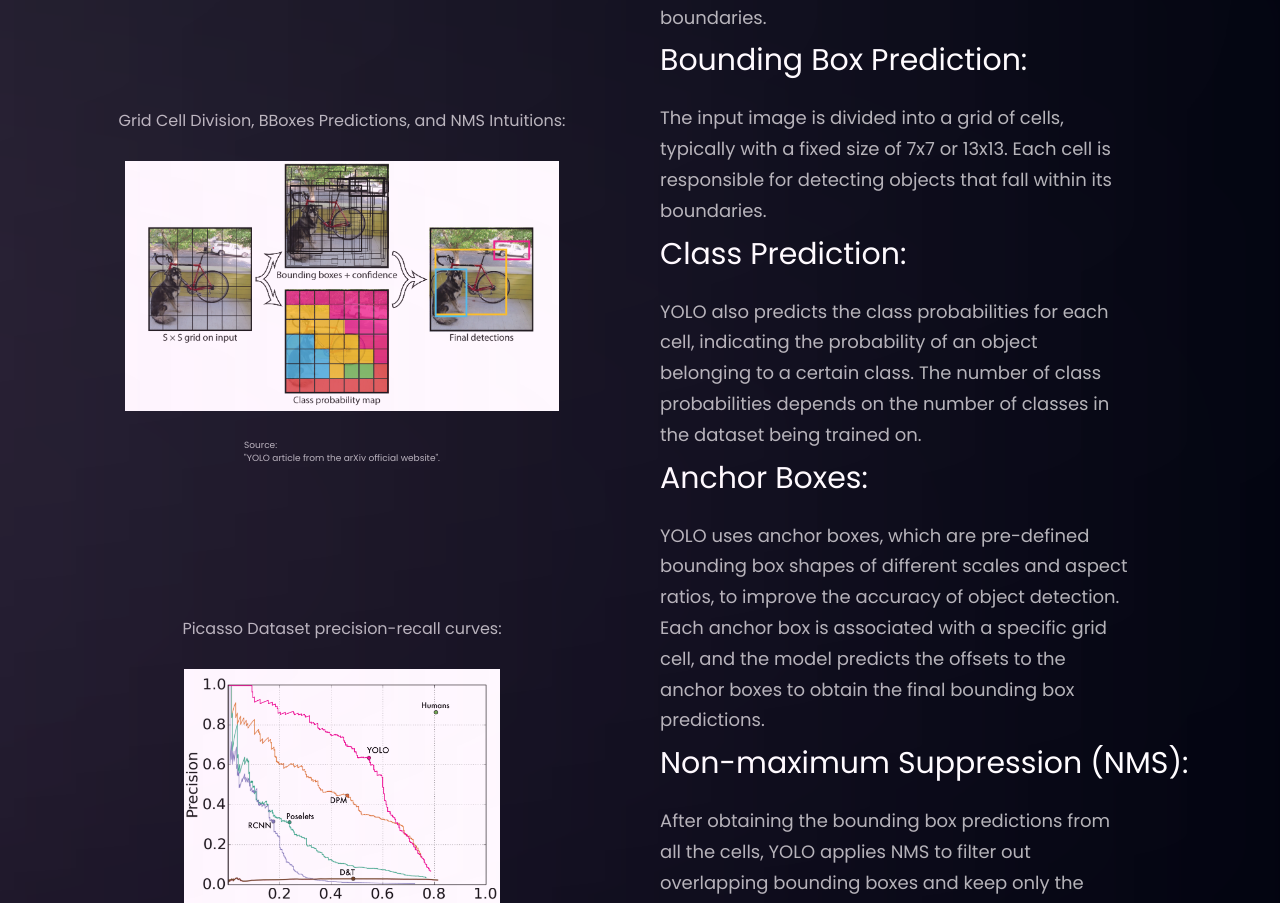
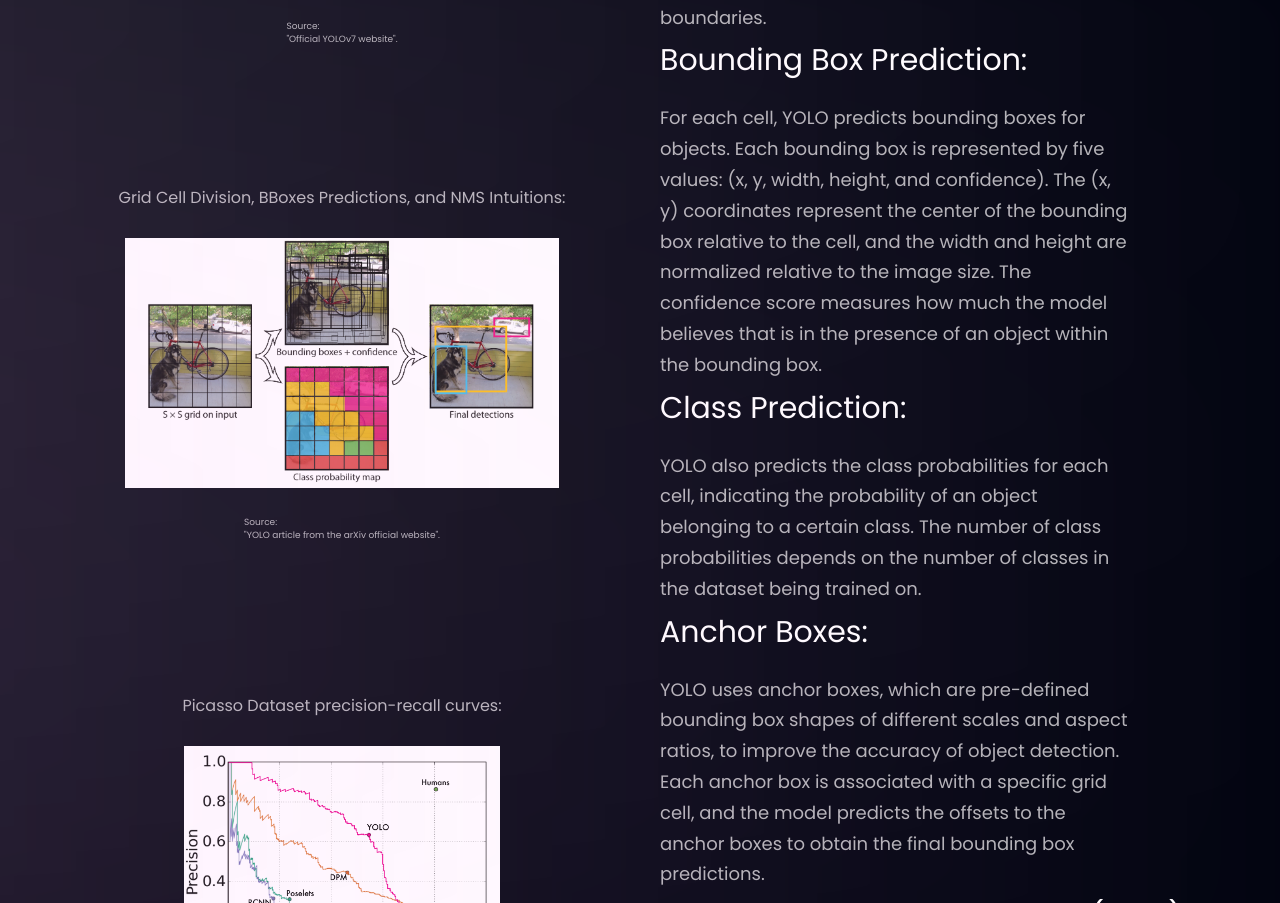
Before and after one commit to Joaquin2000zz/Cloris_Health_Care, a React (Vite) app: page / in a window 1280 px wide. Shown: the part 3951-4854 px from the top of the page. Built offline with nearby package versions, Linux system fonts and the light colour scheme.

Commit message:
almost forgot to write about bounding box predictions

```diff
--- a/src/components/YOLO.jsx
+++ b/src/components/YOLO.jsx
@@ -34,8 +34,10 @@ const YOLO = () =>
       </p>
       <h3 className='font-poppins text-white text-[30px]'>Bounding Box Prediction:</h3>
       <p className={`${styles.paragraph} max-w-[470px] mt-5`}>
-      The input image is divided into a grid of cells, typically with a fixed size of 7x7 or 13x13.{' '}
-      Each cell is responsible for detecting objects that fall within its boundaries.
+      For each cell, YOLO predicts bounding boxes for objects. Each bounding box is represented by five values:{' '}
+      {`(`}x, y, width, height, and confidence{`)`}. The {`(`}x, y{`)`} coordinates represent the center of the bounding{' '}
+      box relative to the cell, and the width and height are normalized relative to the image size. The confidence score measures{' '}
+      how much the model believes that is in the presence of an object within the bounding box.
       </p>
       <h3 className='font-poppins text-white text-[30px]'>Class Prediction:</h3>
       <p className={`${styles.paragraph} max-w-[470px] mt-5`}>
```
